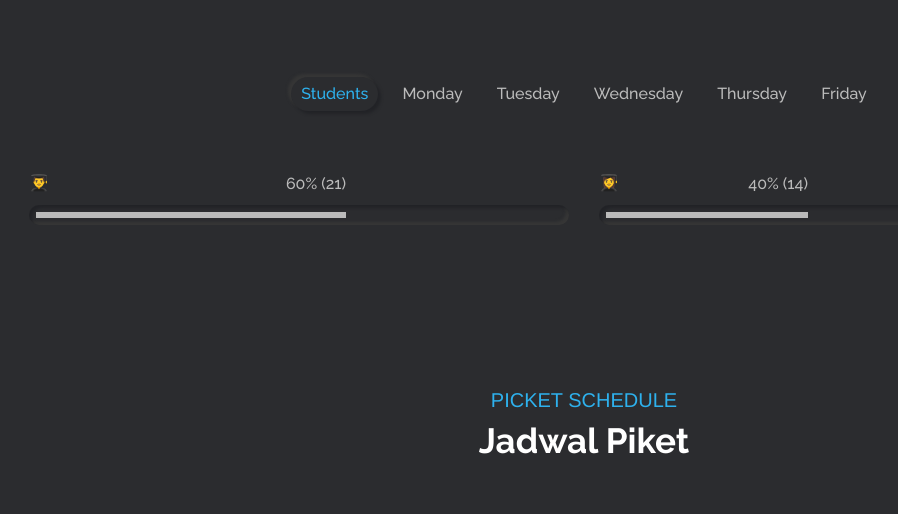
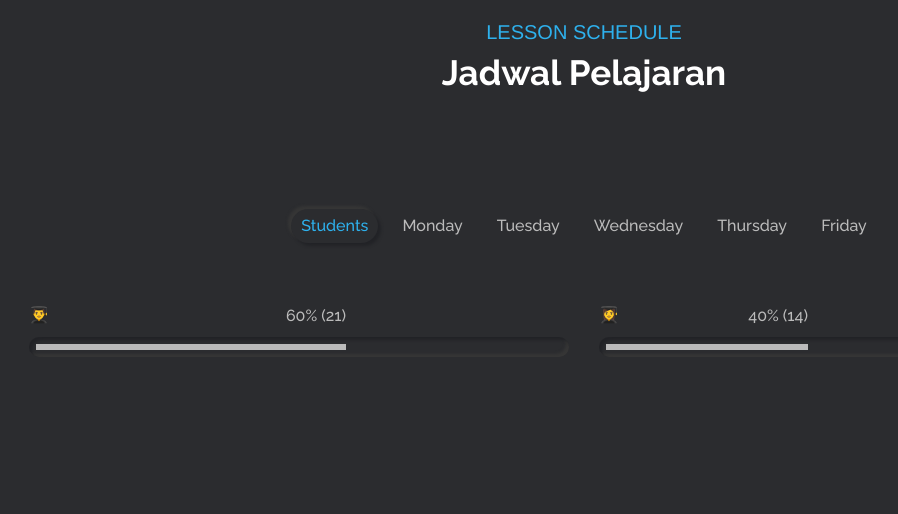
Before and after one commit to rfypych/xtkjaxioo, a plain HTML site: page index.html in a window 1280 px wide. Shown: the part 1541-2055 px from the top of the page, without its empty margins (56-954 px from the left). Drawn offline with nearby package versions, Linux system fonts and the light colour scheme.

Commit message:
Update index.html

```diff
--- a/index.html
+++ b/index.html
@@ -55,6 +55,7 @@
         <ul>
           <li><a href="#home" class="link-item inner-shadow active">Home</a></li>
           <li><a href="#about" class="link-item outer-shadow hover-in-shadow">About</a></li>
+          <li><a href="#schedule" class="link-item outer-shadow hover-in-shadow">Schedule</a></li>
           <li><a href="#services" class="link-item outer-shadow hover-in-shadow">Picket</a></li>
           <li><a href="#portfolio" class="link-item outer-shadow hover-in-shadow">Gallery</a></li>
           <!-- <li><a href="#testimonial" class="link-item outer-shadow hover-in-shadow">Testimonial</a></li> -->
@@ -146,10 +147,20 @@
 
 
           <!--  <a href="cv.pdf" class="btn-1 outer-shadow hover-in-shadow" target="next_page">Download CV</a> -->
-            <a href="#contact" class="link-item btn-1 outer-shadow hover-in-shadow">Wanna Ask?</a>
+            <a href="#contact" class="link-item btn-1 outer-shadow hover-in-shadow" style="margin-bottom: 20px;">Wanna Ask?</a>
           </div>
         </div>
         <!-- about section start -->
+        <!-- judul jadwal pelajaran -->
+        <div class="schedule-section section" id="schedule">
+      <div class="container">
+        <div class="row">
+          <div class="section-title">
+            <div class="data-heading">Lesson Schedule</div>
+            <h2>Jadwal Pelajaran</h2>
+          </div>
+        </div>
+        <!-- selesai judul jadwal -->
         <div class="row">
           <div class="about-tabs">
             <span class="tab-item outer-shadow active" data-target = ".skills">students</span>
```
